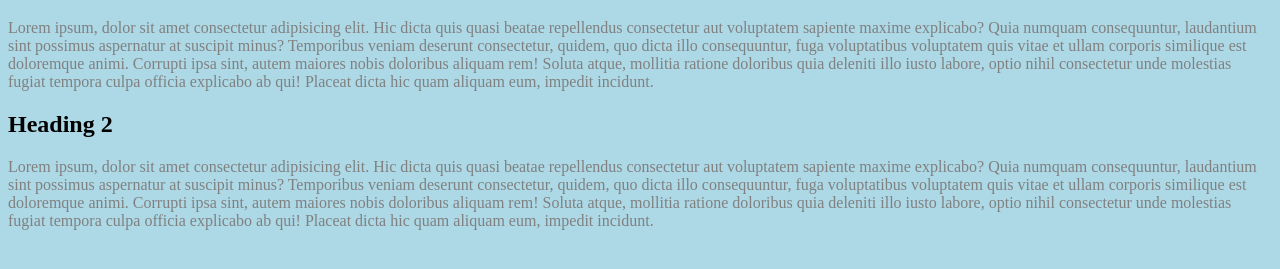
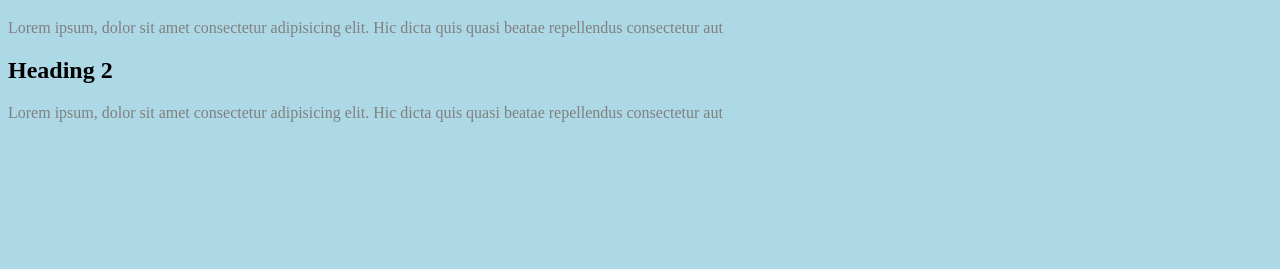
Before and after one commit to Alexander-Hayhoe/Test1, a plain HTML site: page Test1/index.html in a window 1280 px wide. Shown: the part 61-330 px from the top of the page. Drawn offline with Linux system fonts and the light colour scheme.

Commit message:
small paragraphs

```diff
--- a/Test1/index.html
+++ b/Test1/index.html
@@ -12,20 +12,10 @@
 <body>
   <h1>Heading 1</h1>
   <p>Lorem ipsum, dolor sit amet consectetur adipisicing elit. Hic dicta quis quasi beatae repellendus consectetur aut
-    voluptatem sapiente maxime explicabo? Quia numquam consequuntur, laudantium sint possimus aspernatur at suscipit
-    minus?
-    Temporibus veniam deserunt consectetur, quidem, quo dicta illo consequuntur, fuga voluptatibus voluptatem quis vitae
-    et ullam corporis similique est doloremque animi. Corrupti ipsa sint, autem maiores nobis doloribus aliquam rem!
-    Soluta atque, mollitia ratione doloribus quia deleniti illo iusto labore, optio nihil consectetur unde molestias
-    fugiat tempora culpa officia explicabo ab qui! Placeat dicta hic quam aliquam eum, impedit incidunt.</p>
+</p>
   <h2>Heading 2</h2>
   <p>Lorem ipsum, dolor sit amet consectetur adipisicing elit. Hic dicta quis quasi beatae repellendus consectetur aut
-    voluptatem sapiente maxime explicabo? Quia numquam consequuntur, laudantium sint possimus aspernatur at suscipit
-    minus?
-    Temporibus veniam deserunt consectetur, quidem, quo dicta illo consequuntur, fuga voluptatibus voluptatem quis vitae
-    et ullam corporis similique est doloremque animi. Corrupti ipsa sint, autem maiores nobis doloribus aliquam rem!
-    Soluta atque, mollitia ratione doloribus quia deleniti illo iusto labore, optio nihil consectetur unde molestias
-    fugiat tempora culpa officia explicabo ab qui! Placeat dicta hic quam aliquam eum, impedit incidunt.</p>
+</p>
 </body>
 
 </html>
```
